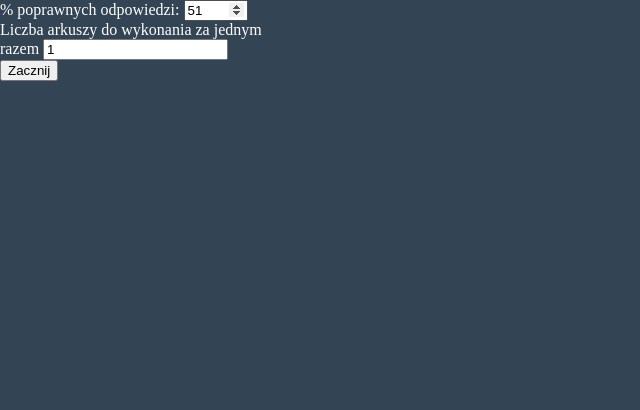
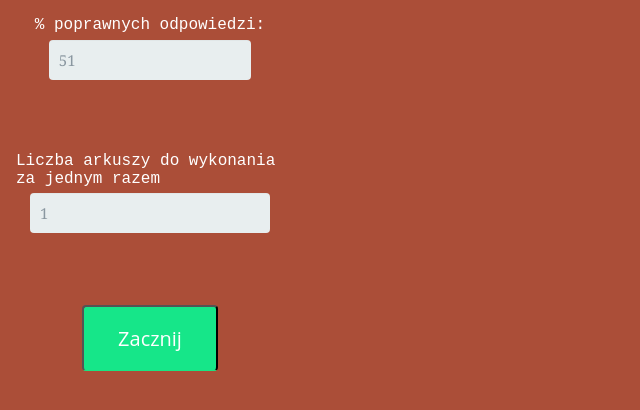
Before and after one commit to Milesq/egzaminzawodowy.info-bot, a browser extension: page src/index.html in a window 1280 px wide. Shown: the whole page, without its empty margins (0-640 px from the left). Drawn offline with nearby package versions, Linux system fonts and the light colour scheme; files that its build step writes are made by us from their sources.

Commit message:
Better look
Upgrade popup

```diff
--- /dev/null
+++ b/src/css/button.scss
@@ -0,0 +1,55 @@
+@mixin prettyInput {
+  border: none;
+
+  & > input {
+    font-family: Georgia, "Times New Roman", Times, serif;
+    background: rgba(255, 255, 255, .1);
+    border: none;
+    border-radius: 4px;
+
+    font-size: 15px;
+    margin: 0;
+    margin-bottom: 30px;
+
+    outline: 0;
+    padding: 10px;
+    width: 100%;
+    box-sizing: border-box;
+
+    background-color: #e8eeef;
+    color:#8a97a0;
+    box-shadow: 0 1px 0 rgba(0, 0, 0, 0.03) inset;
+
+    &:focus{
+      background: #d2d9dd;
+    }
+  }
+}
+
+@mixin prettyButton {
+  display: inline-block;
+  position: relative;
+  padding: 18px 34.2px;
+  top: 0;
+  font-size: 20px;
+  font-family: "Open Sans", Helvetica;
+  border-radius: 4px;
+  border-bottom: 1px solid rgba( 28, 227, 125, 0.5 );
+  background: rgba( 22, 230, 137, 1 );
+  color: #fff;
+  box-shadow: 0px 0px 0px rgba( 15, 165, 60, 0.1 );
+  transform: translateZ(0);
+  transition: all 0.2s ease;
+
+  &:hover {
+    top: -10px;
+    box-shadow: 0px 10px 10px rgba( 15, 165, 60, 0.2 );
+    transform: rotateX(20deg);
+  }
+
+  &:active {
+    top: 0px;
+    box-shadow: 0px 0px 0px rgba( 15, 165, 60, 0.0 );
+    background: rgba( 20, 224, 133, 1 );
+  }
+}
--- a/src/css/style.scss
+++ b/src/css/style.scss
@@ -1,12 +1,31 @@
+@import './button.scss';
+
 body {
-  background-color: #345;
-  color: #fff;
+  background-color: #ab4e38;
+  color: white;
   width: 300px;
-  height: 300px;
+  height: 400px;
+  font-family: 'Courier New', Courier, monospace, sans-serif;
+  font-size: 16px;
   margin: 0;
 }
 
 .settings {
   display: flex;
   flex-direction: column;
+  align-items: center;
+
+  &__input {
+    @include prettyInput;
+  }
+
+  &__element {
+    margin: 3%;
+    padding: 7px;
+  }
+
+  &__submit {
+    cursor: pointer;
+    @include prettyButton;
+  }
 }
--- a/src/index.html
+++ b/src/index.html
@@ -10,8 +10,9 @@
 
 <body>
     <form class="settings">
-        <label class="settings-question">
+        <label class="settings__question settings__element">
             <span>% poprawnych odpowiedzi:</span>
+            <fieldset class="settings__input">
                 <input
                     min="0"
                     max="100"
@@ -19,18 +20,21 @@
                     type="number"
                     name="min-percents"
                     id="min-percents">
+            </fieldset>
         </label>
-        <label class="settings-question">
+        <label class="settings__question settings__element">
             <span>Liczba arkuszy do wykonania za jednym razem</span>
+            <fieldset class="settings__input">
                 <input
                     min="1"
                     value="1"
                     type="number"
                     name="iterations"
                     id="iterations">
+            </fieldset>
         </label>
-        <label>
-            <input type="submit" value="Zacznij">
+        <label class="settings__element">
+            <input class="settings__submit" type="submit" value="Zacznij">
         </label>
     </form>
     <script src="js/main.js"></script>
```
Lines whose indentation alone changed are shown as unchanged.
